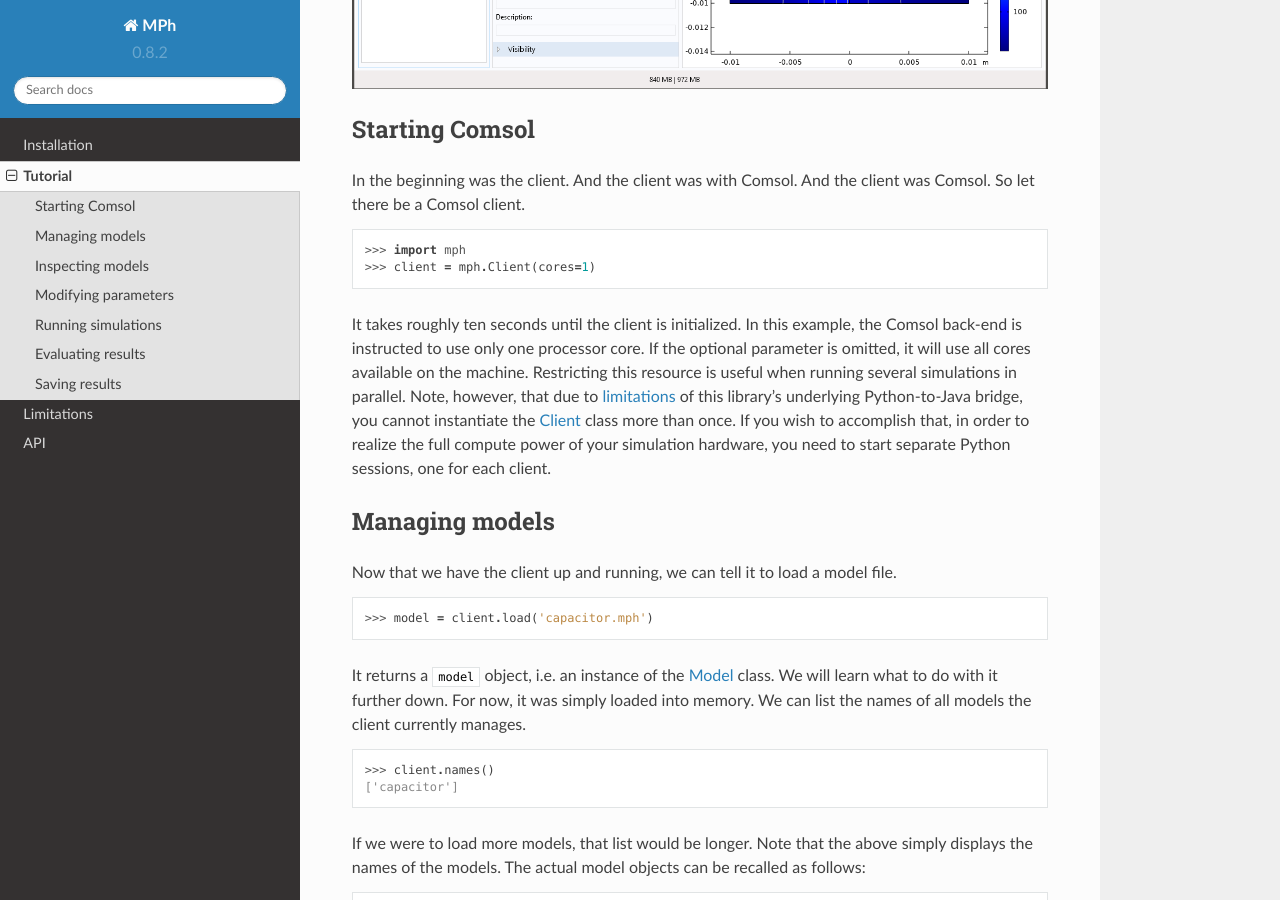
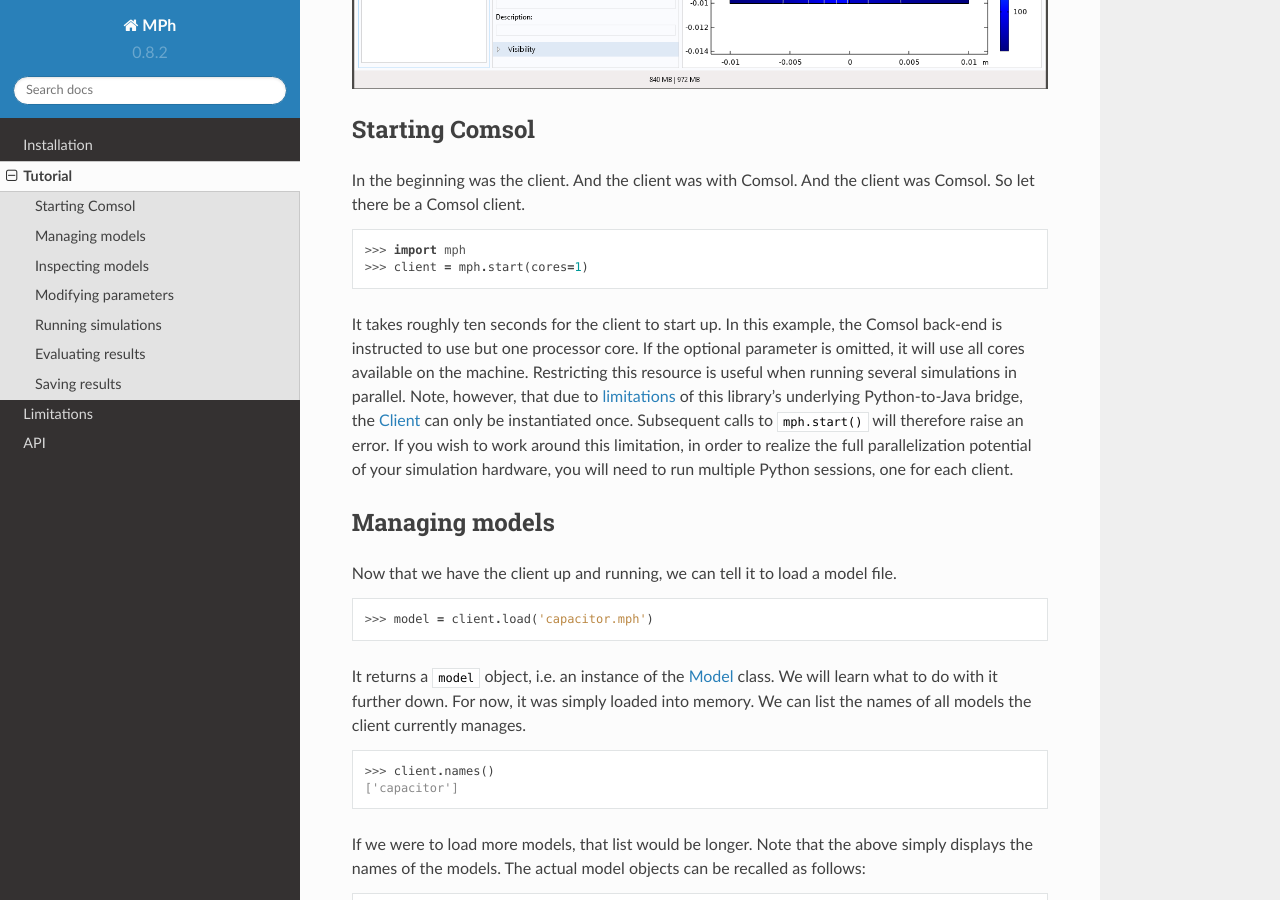
Before and after one commit to MPh-py/MPh, a Sphinx documentation site: the page built from docs/tutorial.md, in a window 1280 px wide and 900 px high, scrolled down 749 px. Built offline with Sphinx 7.4.7 and the Read the Docs theme 2.0.0, drawn with Linux system fonts in a browser that asks for light colours.

Commit message:
Use `mph.start()` in tutorial instead of `mph.Client()`.

````diff
--- a/docs/tutorial.md
+++ b/docs/tutorial.md
@@ -22,19 +22,20 @@
 the client was Comsol. So let there be a Comsol client.
 ```python
 >>> import mph
->>> client = mph.Client(cores=1)
+>>> client = mph.start(cores=1)
 ```
 
-It takes roughly ten seconds until the client is initialized. In this
-example, the Comsol back-end is instructed to use only one processor
+It takes roughly ten seconds for the client to start up. In this
+example, the Comsol back-end is instructed to use but one processor
 core. If the optional parameter is omitted, it will use all cores
 available on the machine. Restricting this resource is useful when
 running several simulations in parallel. Note, however, that due to
 [limitations](limitations) of this library's underlying Python-to-Java
-bridge, you cannot instantiate the [Client](api/mph.Client) class more
-than once. If you wish to accomplish that, in order to realize the full
-compute power of your simulation hardware, you need to start separate
-Python sessions, one for each client.
+bridge, the [Client](api/mph.Client) can only be instantiated once.
+Subsequent calls to `mph.start()` will therefore raise an error. If
+you wish to work around this limitation, in order to realize the full
+parallelization potential of your simulation hardware, you will need
+to run multiple Python sessions, one for each client.
 
 
 ### Managing models
````
